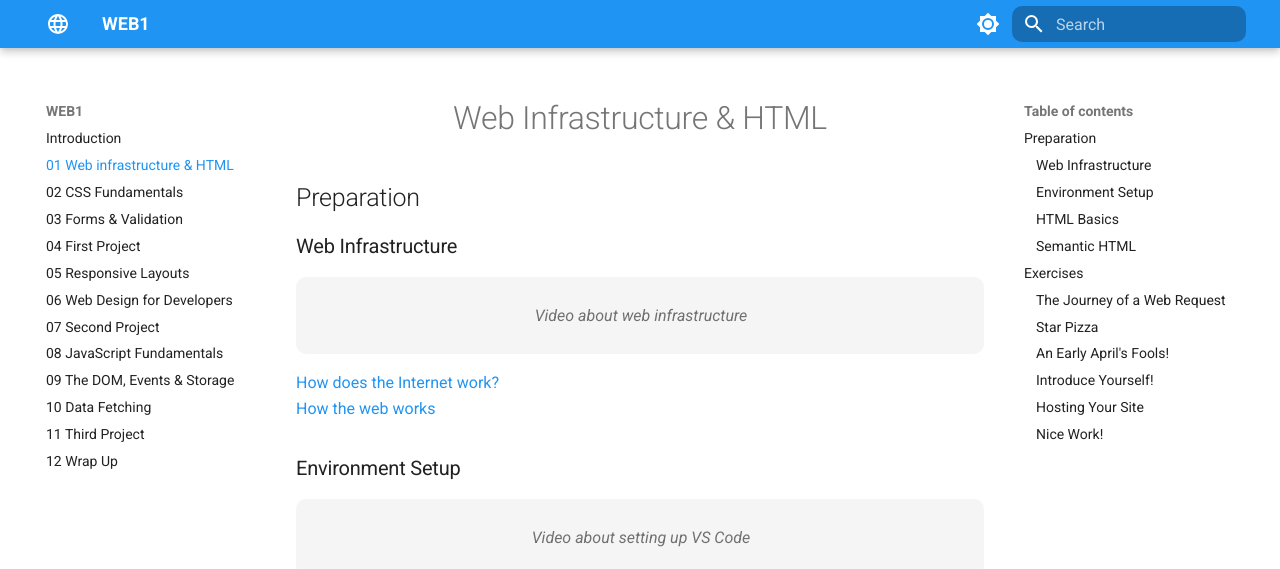
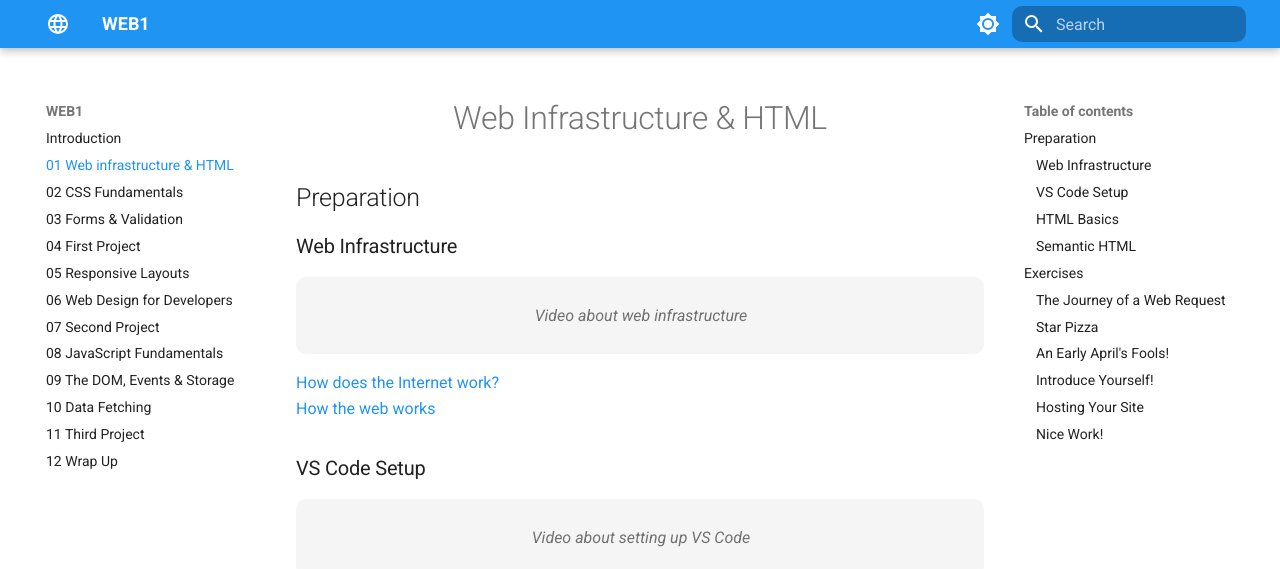
Before and after one commit to KasperKnop/WEB1, an MkDocs documentation site: the page built from docs/01-web-infrastructure-and-html.md, in a window 1280 px wide and 900 px high. Shown: the top 569 px of the window. Built offline with MkDocs 1.6.1 and Material for MkDocs 9.7.7, drawn with Linux system fonts in a browser that asks for light colours; emoji names are drawn with the system emoji font; comment, search, counter and statistics services are not loaded.

Commit message:
Update 01-web-infrastructure-and-html.md

```diff
--- a/docs/01-web-infrastructure-and-html.md
+++ b/docs/01-web-infrastructure-and-html.md
@@ -13,7 +13,7 @@ comments: true
 [How does the Internet work?](https://developer.mozilla.org/en-US/docs/Learn_web_development/Howto/Web_mechanics/How_does_the_Internet_work){:target="\_blank"} <br>
 [How the web works](https://developer.mozilla.org/en-US/docs/Learn_web_development/Getting_started/Web_standards/How_the_web_works){:target="\_blank"} <br>
 
-### Environment Setup
+### VS Code Setup
 
 > Video about setting up VS Code
 
```
